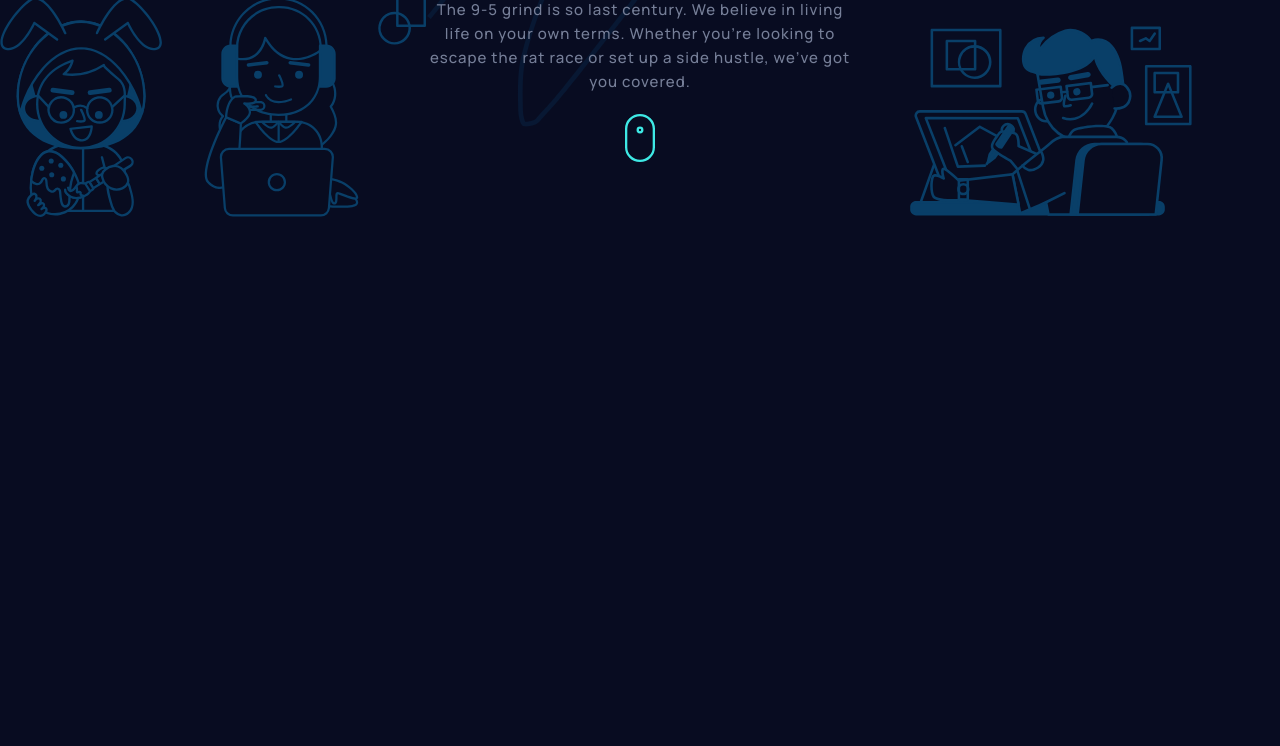
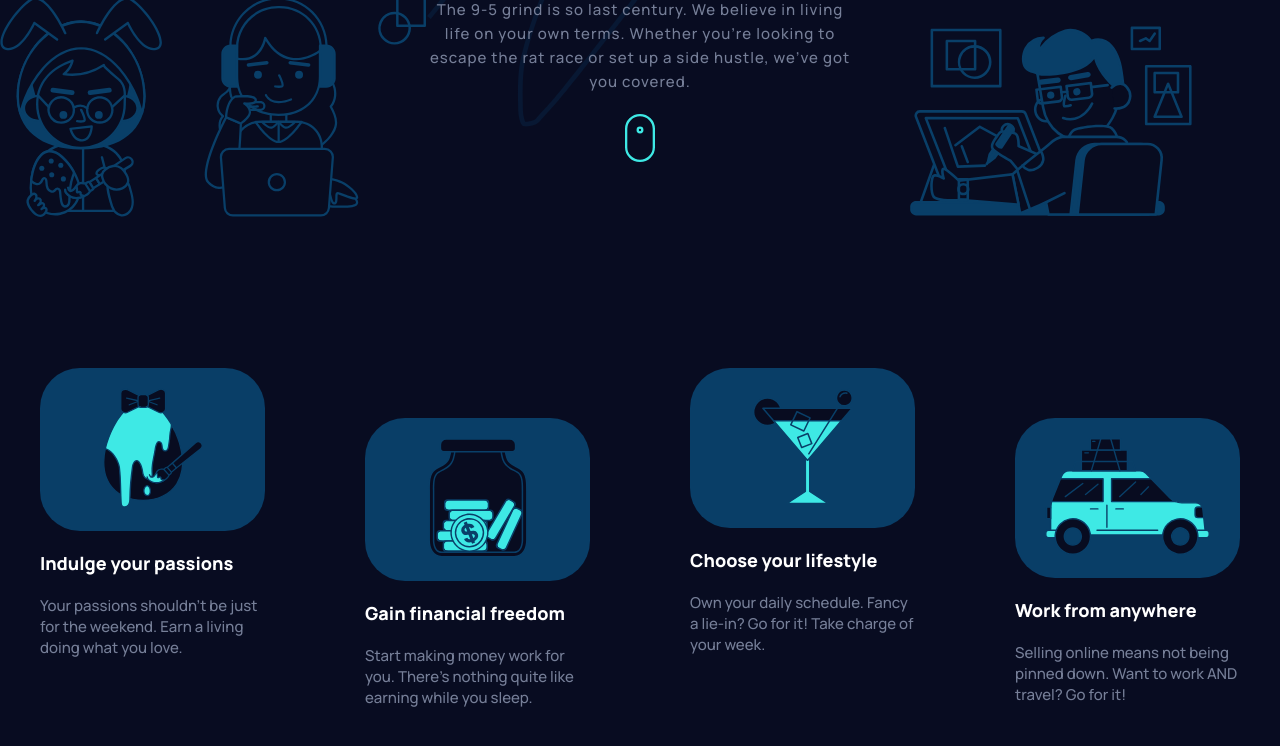
Before and after one commit to freetart/FEM-maker-pre-launch-landing-page, a website: page index.html in a window 1280 px wide. Shown: the part 412-1158 px from the top of the page. Before the commit the page ends 800 px from the top, so only its background shows below. Drawn offline with Linux system fonts and the light colour scheme.

Commit message:
created features section

```diff
--- a/css/styles.css
+++ b/css/styles.css
@@ -28,7 +28,7 @@ variables
 
   /* radius */
   --main-radius: 1rem;
-  --secondary-radius: 5rem;
+  --secondary-radius: 4rem;
 
   /* shadows */
   --main-shadow: 0.1rem 0.3rem 1rem rgba(0, 0, 0, 0.1);
@@ -126,6 +126,7 @@ nav
   position: fixed;
   width: 100%;
   background-color: hsla(230, 60%, 8%, 0.9);
+  z-index: 100;
 }
 
 .nav__content {
@@ -204,3 +205,52 @@ hero
 .hero__icon {
   width: 3rem;
 }
+
+/*
+===============
+features
+===============
+*/
+
+.features {
+  padding: 20rem 2rem 10rem 2rem;
+}
+
+.features__content {
+  display: grid;
+  grid-template-columns: repeat(4, 1fr);
+  gap: 10rem;
+}
+
+.feature {
+  text-align: left;
+}
+
+.feature:nth-child(odd) {
+  transform: translateY(-50px);
+}
+
+.feature__img-container {
+  background-color: var(--darkblue);
+  border-radius: var(--secondary-radius);
+  padding: 2rem;
+  text-align: center;
+}
+
+.feature__img {
+  width: 10rem;
+}
+
+.feature__img-lg {
+  width: 16.5rem;
+}
+
+.feature__title {
+  font-size: 1.8rem;
+  padding: 2rem 0;
+}
+
+.feature__desc {
+  font-size: 1.5rem;
+  color: var(--gray);
+}
--- a/index.html
+++ b/index.html
@@ -60,6 +60,74 @@
         alt=""
       />
     </header>
+
+    <main>
+      <!-- features -->
+      <section class="features">
+        <div class="container features__content">
+          <!-- single feature -->
+          <article class="feature">
+            <div class="feature__img-container">
+              <img
+                class="feature__img"
+                src="./images/illustration-passions.svg"
+                alt="illustration of painting"
+              />
+            </div>
+            <h2 class="feature__title">Indulge your passions</h2>
+            <p class="feature__desc">
+              Your passions shouldn't be just for the weekend. Earn a living
+              doing what you love.
+            </p>
+          </article>
+          <!-- single feature -->
+          <article class="feature">
+            <div class="feature__img-container">
+              <img
+                class="feature__img"
+                src="./images/illustration-financial-freedom.svg"
+                alt="illustration of money jar"
+              />
+            </div>
+            <h2 class="feature__title">Gain financial freedom</h2>
+            <p class="feature__desc">
+              Start making money work for you. There’s nothing quite like
+              earning while you sleep.
+            </p>
+          </article>
+          <!-- single feature -->
+          <article class="feature">
+            <div class="feature__img-container">
+              <img
+                class="feature__img"
+                src="./images/illustration-lifestyle.svg"
+                alt="illustration of drink"
+              />
+            </div>
+            <h2 class="feature__title">Choose your lifestyle</h2>
+            <p class="feature__desc">
+              Own your daily schedule. Fancy a lie-in? Go for it! Take charge of
+              your week.
+            </p>
+          </article>
+          <!-- single feature -->
+          <article class="feature">
+            <div class="feature__img-container">
+              <img
+                class="feature__img feature__img-lg"
+                src="./images/illustration-work-anywhere.svg"
+                alt="illustration of car"
+              />
+            </div>
+            <h2 class="feature__title">Work from anywhere</h2>
+            <p class="feature__desc">
+              Selling online means not being pinned down. Want to work AND
+              travel? Go for it!
+            </p>
+          </article>
+        </div>
+      </section>
+    </main>
     <!-- main js -->
     <script src="./js/script.js"></script>
   </body>
```
